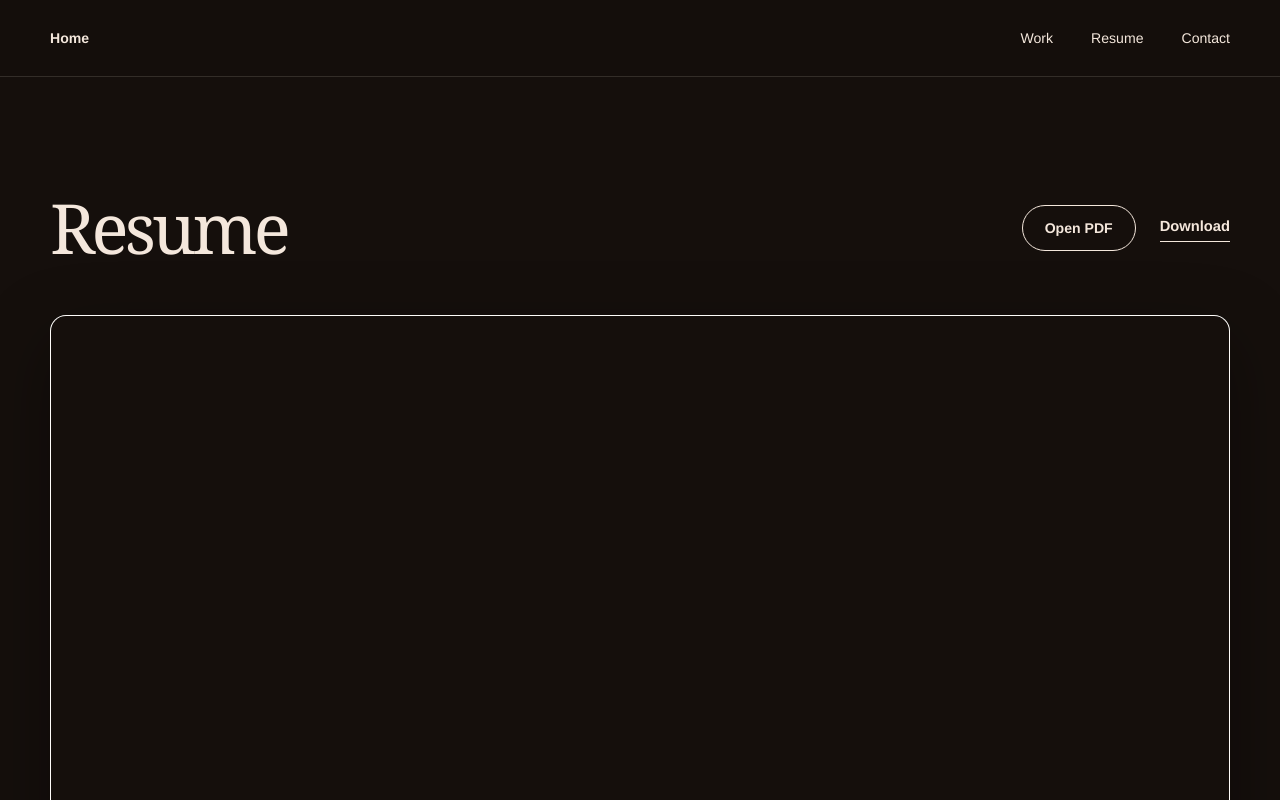
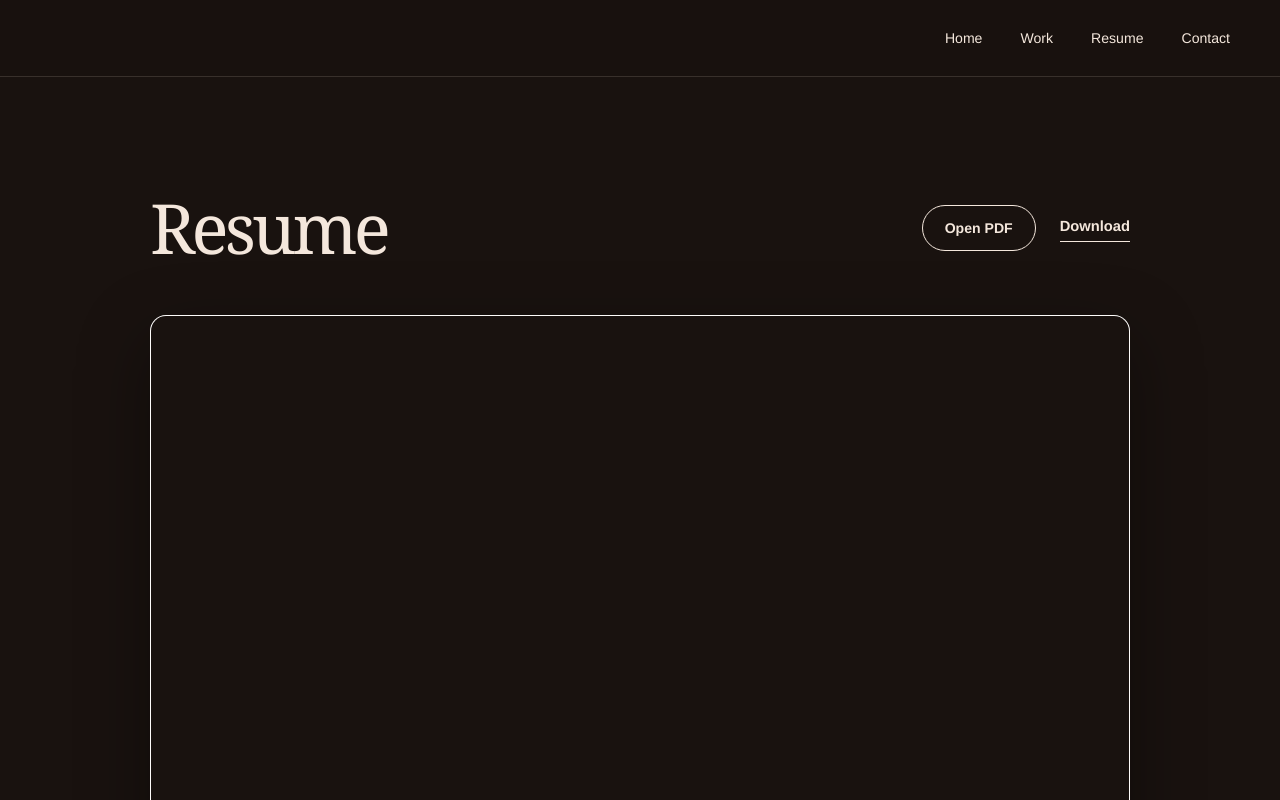
Before and after one commit to johnquevedo/my-website, a Next.js app: page /resume in a window 1280 px wide. Shown: the top 800 px of the page. Built offline with nearby package versions, Linux system fonts and the light colour scheme.

Commit message:
Refine navigation and resume layout

```diff
--- a/app/components/SiteHeader.tsx
+++ b/app/components/SiteHeader.tsx
@@ -4,10 +4,10 @@ export function SiteHeader() {
   return (
     <header className="site-header">
       <div className="page-shell header-inner">
-        <Link className="home-link" href="/" aria-label="Home">
-          Home
-        </Link>
         <nav aria-label="Primary navigation">
+          <Link href="/" aria-label="Home">
+            Home
+          </Link>
           <Link href="/#work">Work</Link>
           <Link href="/resume">Resume</Link>
           <a href="mailto:john.quevedo@yale.edu">Contact</a>
--- a/app/globals.css
+++ b/app/globals.css
@@ -3,8 +3,8 @@
 :root {
   --cream: #f4e7dc;
   --paper: #fff8f1;
-  --chocolate: #150f0c;
-  --deep-chocolate: #100a08;
+  --chocolate: #19120f;
+  --deep-chocolate: #130d0a;
   --cocoa: #c3ac9b;
   --milk: #c3ac9b;
   --sand: #201612;
@@ -54,20 +54,15 @@ a {
   top: 0;
   z-index: 20;
   border-bottom: 1px solid var(--line);
-  background: rgba(21, 15, 12, 0.9);
+  background: rgba(25, 18, 15, 0.9);
   backdrop-filter: blur(16px);
 }
 
 .header-inner {
   display: flex;
   align-items: center;
-  justify-content: space-between;
+  justify-content: flex-end;
   min-height: 76px;
-}
-
-.home-link {
-  font-size: 0.88rem;
-  font-weight: 600;
 }
 
 nav {
@@ -411,6 +406,7 @@ p {
 }
 
 .resume-page {
+  width: min(980px, calc(100% - 48px));
   padding-bottom: 90px;
 }
 
```
